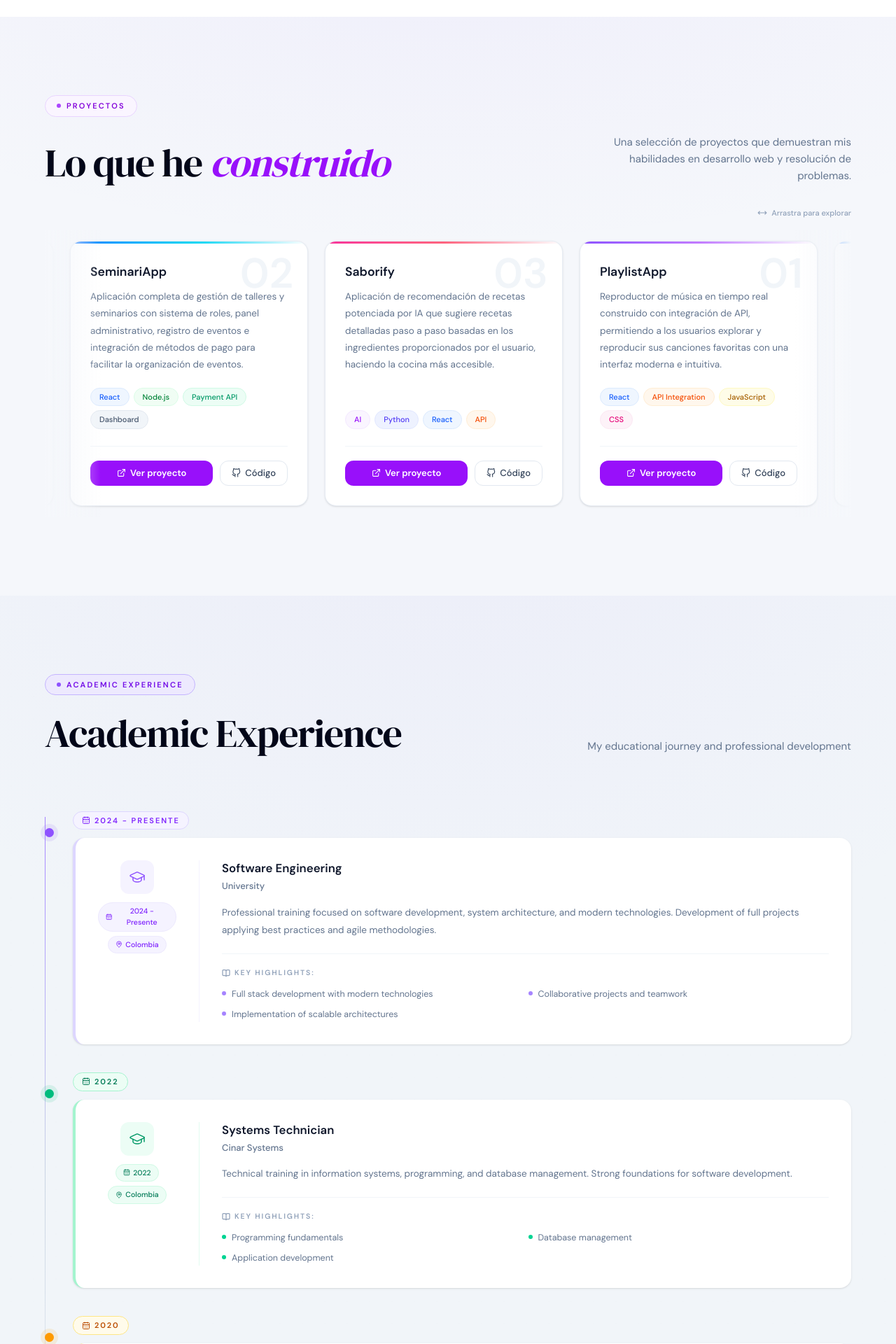
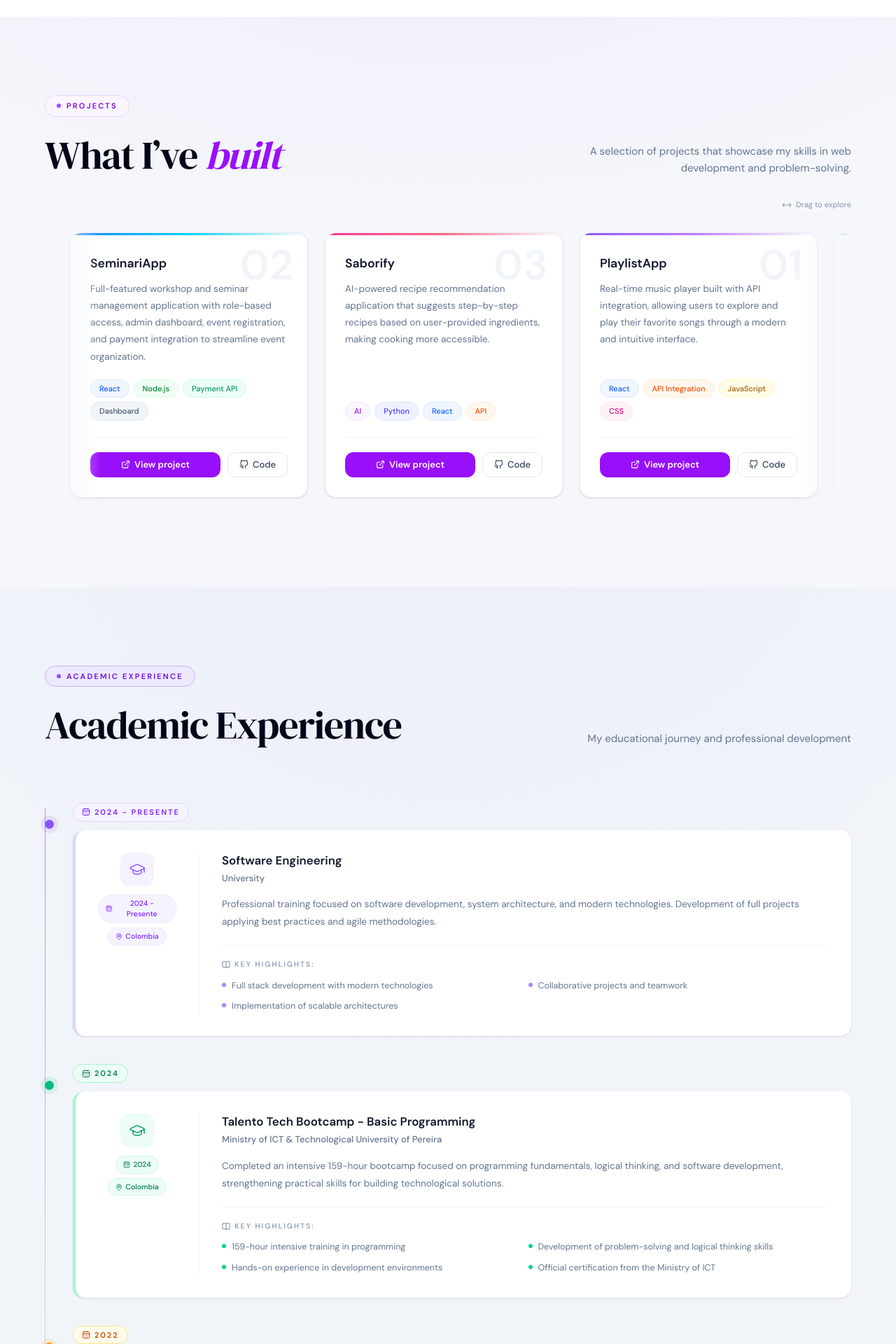
Before and after one commit to AndresRios123/Portfolio, a Next.js app: page /en in a window 1280 px wide. Shown: the part 2820-4740 px from the top of the page at 70% size. Built offline with nearby package versions, Linux system fonts and the light colour scheme.

Commit message:
Agregada traducción a mis proyecytos

```diff
--- a/app/components/sections/Projects.tsx
+++ b/app/components/sections/Projects.tsx
@@ -5,6 +5,7 @@ import { motion } from "framer-motion";
 import { DM_Serif_Display } from "next/font/google";
 import { projectsData } from "@/app/data/projectsData";
 import { FiExternalLink, FiGithub } from "react-icons/fi";
+import { useTranslations } from "next-intl";
 
 const dmSerif = DM_Serif_Display({
   subsets: ["latin"],
@@ -67,6 +68,7 @@ const headerStagger = {
 const SPEED = 0.8;
 
 export default function Projects() {
+  const t = useTranslations("projects");
   const trackRef = useRef<HTMLDivElement>(null);
   const [paused, setPaused] = useState(false);
   const isDragging = useRef(false);
@@ -176,7 +178,7 @@ export default function Projects() {
             className="mb-6 inline-flex items-center gap-2 rounded-full border border-purple-200 bg-purple-50 px-4 py-1.5 text-[11px] font-bold uppercase tracking-[0.2em] text-purple-700 dark:border-blue-500/20 dark:bg-blue-500/10 dark:text-blue-300"
           >
             <span className="inline-block h-1.5 w-1.5 rounded-full bg-purple-500 dark:bg-blue-400" />
-            Proyectos
+            {t("badge")}
           </motion.span>
 
           <div className="flex w-full flex-col gap-4 md:flex-row md:items-end md:justify-between">
@@ -185,18 +187,20 @@ export default function Projects() {
               className="max-w-xl text-balance text-4xl font-normal tracking-tight text-slate-950 md:text-5xl lg:text-[3.5rem] lg:leading-[1.1] dark:text-white"
               style={{ fontFamily: "var(--font-dm-serif)" }}
             >
-              Lo que he{" "}
-              <span className="italic text-purple-600 dark:text-blue-400">
-                construido
-              </span>
+              {t.rich("title", {
+                highlight: (chunks) => (
+                  <span className="italic text-purple-600 dark:text-blue-400">
+                    {chunks}
+                  </span>
+                ),
+              })}
             </motion.h2>
 
             <motion.p
               variants={fadeUp}
               className="max-w-sm text-[15px] leading-relaxed text-slate-500 md:text-right dark:text-slate-400"
             >
-              Una selección de proyectos que demuestran mis habilidades en
-              desarrollo web y resolución de problemas.
+              {t("subtitle")}
             </motion.p>
           </div>
         </motion.div>
@@ -222,7 +226,7 @@ export default function Projects() {
             >
               <path d="M18 8L22 12L18 16M6 8L2 12L6 16M2 12H22" />
             </svg>
-            Arrastra para explorar
+            {t("drag")}
           </div>
 
           <div
@@ -242,8 +246,7 @@ export default function Projects() {
               style={{ width: "max-content" }}
             >
               {tripled.map((project, i) => {
-                const accentIdx =
-                  (project.id - 1) % cardAccents.length;
+                const accentIdx = (project.id - 1) % cardAccents.length;
                 const isUnavailable = project.liveUrl === "#";
 
                 return (
@@ -276,11 +279,11 @@ export default function Projects() {
 
                     <div className="relative flex flex-1 flex-col p-7">
                       <h3 className="mb-3 text-[1.1rem] font-bold leading-snug text-slate-900 dark:text-white">
-                        {project.title}
+                        {t(`items.${project.key}.title`)}
                       </h3>
 
                       <p className="mb-5 flex-1 text-[13.5px] leading-[1.8] text-slate-500 dark:text-slate-400">
-                        {project.description}
+                        {t(`items.${project.key}.description`)}
                       </p>
 
                       <div className="mb-6 flex flex-wrap gap-1.5">
@@ -300,7 +303,7 @@ export default function Projects() {
                       <div className="flex items-center gap-2.5 border-t border-slate-100 pt-5 dark:border-white/[0.06]">
                         {isUnavailable ? (
                           <span className="inline-flex h-9 flex-1 items-center justify-center gap-2 rounded-xl border border-slate-200 bg-slate-50 text-[13px] font-medium text-slate-400 dark:border-white/10 dark:bg-white/[0.03] dark:text-slate-500">
-                            Próximamente
+                            {t("comingSoon")}
                           </span>
                         ) : (
                           <a
@@ -310,7 +313,7 @@ export default function Projects() {
                             className="inline-flex h-9 flex-1 items-center justify-center gap-1.5 rounded-xl bg-purple-600 px-4 text-[13px] font-semibold text-white transition-all duration-300 hover:bg-purple-700 dark:bg-blue-600 dark:hover:bg-blue-500"
                           >
                             <FiExternalLink className="text-[13px]" />
-                            Ver proyecto
+                            {t("viewProject")}
                           </a>
                         )}
 
@@ -330,7 +333,7 @@ export default function Projects() {
                           }`}
                         >
                           <FiGithub className="text-[13px]" />
-                          Código
+                          {t("code")}
                         </a>
                       </div>
                     </div>
--- a/app/data/academicData.ts
+++ b/app/data/academicData.ts
@@ -7,12 +7,18 @@ export const academicExperience = [
   },
   {
     id: 2,
+    key: "talento_tech",
+    period: "2024",
+    location: "Colombia",
+  },
+  {
+    id: 3,
     key: "systems",
     period: "2022",
     location: "Colombia",
   },
   {
-    id: 3,
+    id: 4,
     key: "maintenance",
     period: "2020",
     location: "Colombia",
--- a/app/data/projectsData.ts
+++ b/app/data/projectsData.ts
@@ -1,27 +1,23 @@
 export const projectsData = [
   {
     id: 1,
-    title: "PlaylistApp",
-    description:
-      "Reproductor de música en tiempo real construido con integración de API, permitiendo a los usuarios explorar y reproducir sus canciones favoritas con una interfaz moderna e intuitiva.",
+    key: "playlist_app",
     tags: ["React", "API Integration", "JavaScript", "CSS"],
     liveUrl: "https://playlist-app-ycrt.vercel.app/",
     codeUrl: "https://github.com/AndresRios123/playlist-app",
   },
   {
     id: 2,
-    title: "SeminariApp",
-    description:
-      "Aplicación completa de gestión de talleres y seminarios con sistema de roles, panel administrativo, registro de eventos e integración de métodos de pago para facilitar la organización de eventos.",
+    key: "seminari_app",
     tags: ["React", "Node.js", "Payment API", "Dashboard"],
-    liveUrl: "https://github.com/migueltovarb/ISWDISENO202502-2AndresRios123",
-    codeUrl: "https://github.com/migueltovarb/ISWDISENO202502-2AndresRios123",
+    liveUrl:
+      "https://github.com/migueltovarb/ISWDISENO202502-2AndresRios123",
+    codeUrl:
+      "https://github.com/migueltovarb/ISWDISENO202502-2AndresRios123",
   },
   {
     id: 3,
-    title: "Saborify",
-    description:
-      "Aplicación de recomendación de recetas potenciada por IA que sugiere recetas detalladas paso a paso basadas en los ingredientes proporcionados por el usuario, haciendo la cocina más accesible.",
+    key: "saborify",
     tags: ["AI", "Python", "React", "API"],
     liveUrl: "https://recipes-app-front.vercel.app/login",
     codeUrl: "https://github.com/AndresRios123/recipes-app-front",
--- a/app/messages/en.json
+++ b/app/messages/en.json
@@ -41,6 +41,17 @@
         "Full stack development with modern technologies",
         "Collaborative projects and teamwork",
         "Implementation of scalable architectures"
+      ]
+    },
+    "talento_tech": {
+      "title": "Talento Tech Bootcamp - Basic Programming",
+      "institution": "Ministry of ICT & Technological University of Pereira",
+      "description": "Completed an intensive 159-hour bootcamp focused on programming fundamentals, logical thinking, and software development, strengthening practical skills for building technological solutions.",
+      "highlights": [
+        "159-hour intensive training in programming",
+        "Development of problem-solving and logical thinking skills",
+        "Hands-on experience in development environments",
+        "Official certification from the Ministry of ICT"
       ]
     },
     "systems": {
@@ -186,5 +197,28 @@
     "description": "Let's work together to make it real.",
     "button": "Contact me"
   }
+},
+"projects": {
+  "badge": "Projects",
+  "title": "What I’ve <highlight>built</highlight>",
+  "subtitle": "A selection of projects that showcase my skills in web development and problem-solving.",
+  "drag": "Drag to explore",
+  "viewProject": "View project",
+  "code": "Code",
+  "comingSoon": "Coming soon",
+  "items": {
+    "playlist_app": {
+      "title": "PlaylistApp",
+      "description": "Real-time music player built with API integration, allowing users to explore and play their favorite songs through a modern and intuitive interface."
+    },
+    "seminari_app": {
+      "title": "SeminariApp",
+      "description": "Full-featured workshop and seminar management application with role-based access, admin dashboard, event registration, and payment integration to streamline event organization."
+    },
+    "saborify": {
+      "title": "Saborify",
+      "description": "AI-powered recipe recommendation application that suggests step-by-step recipes based on user-provided ingredients, making cooking more accessible."
+    }
+  }
 }
 }
--- a/app/messages/es.json
+++ b/app/messages/es.json
@@ -42,6 +42,17 @@
         "Proyectos colaborativos y trabajo en equipo",
         "Implementación de arquitecturas escalables"
       ]
+    },
+    "talento_tech": {
+      "title": "Bootcamp Talento Tech - Programación Nivel Básico",
+      "institution": "Ministerio TIC & Universidad Tecnológica de Pereira",
+      "description": "Participé en el bootcamp Talento Tech, donde adquirí fundamentos sólidos en programación, lógica computacional y desarrollo de software en un entorno práctico e intensivo de 159 horas.",
+      "highlights": [
+        "Formación intensiva de 159 horas en programación",
+        "Desarrollo de habilidades en lógica y resolución de problemas",
+        "Trabajo práctico en entornos de desarrollo",
+        "Certificación oficial del Ministerio TIC"
+        ]
     },
     "systems": {
       "title": "Técnico en Sistemas",
@@ -186,5 +197,28 @@
     "description": "Trabajemos juntos para hacerlo realidad.",
     "button": "Contáctame"
   }
+},
+"projects": {
+  "badge": "Proyectos",
+  "title": "Lo que he <highlight>construido</highlight>",
+  "subtitle": "Una selección de proyectos que demuestran mis habilidades en desarrollo web y resolución de problemas.",
+  "drag": "Arrastra para explorar",
+  "viewProject": "Ver proyecto",
+  "code": "Código",
+  "comingSoon": "Próximamente",
+  "items": {
+    "playlist_app": {
+      "title": "PlaylistApp",
+      "description": "Reproductor de música en tiempo real construido con integración de API, permitiendo a los usuarios explorar y reproducir sus canciones favoritas con una interfaz moderna e intuitiva."
+    },
+    "seminari_app": {
+      "title": "SeminariApp",
+      "description": "Aplicación completa de gestión de talleres y seminarios con sistema de roles, panel administrativo, registro de eventos e integración de métodos de pago para facilitar la organización de eventos."
+    },
+    "saborify": {
+      "title": "Saborify",
+      "description": "Aplicación de recomendación de recetas potenciada por IA que sugiere recetas detalladas paso a paso basadas en los ingredientes proporcionados por el usuario, haciendo la cocina más accesible."
+    }
+  }
 }
 }
```
